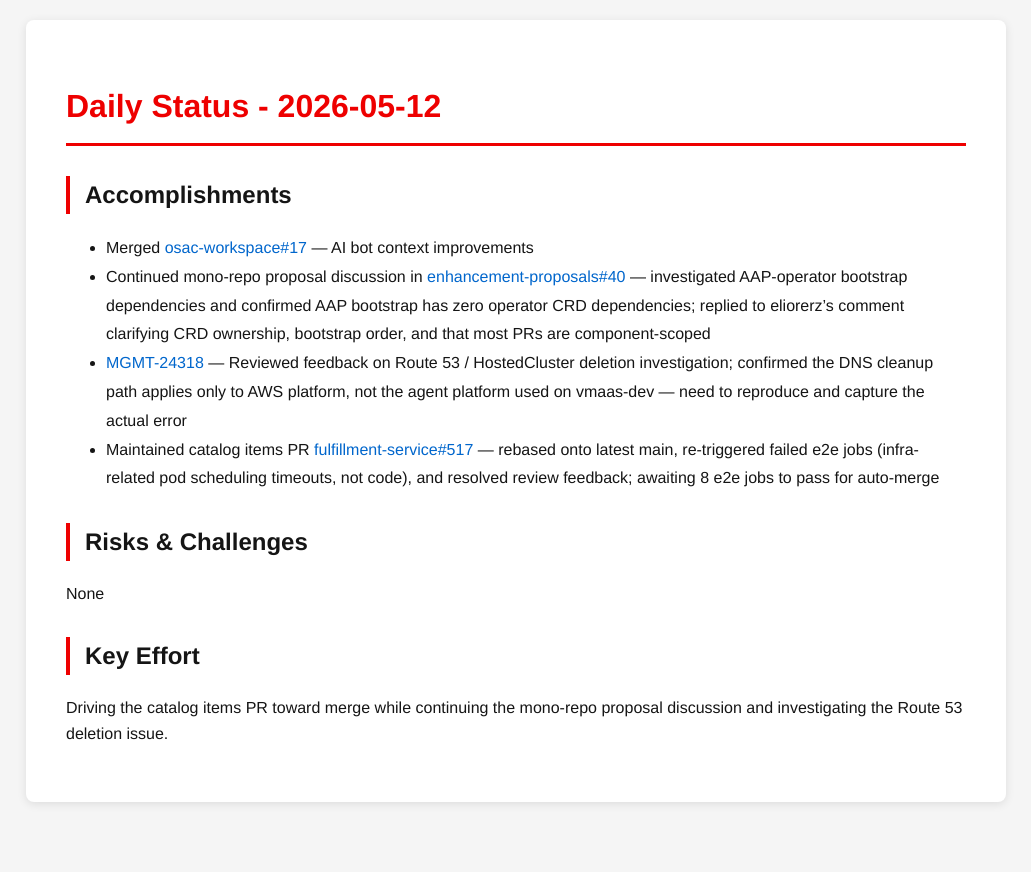
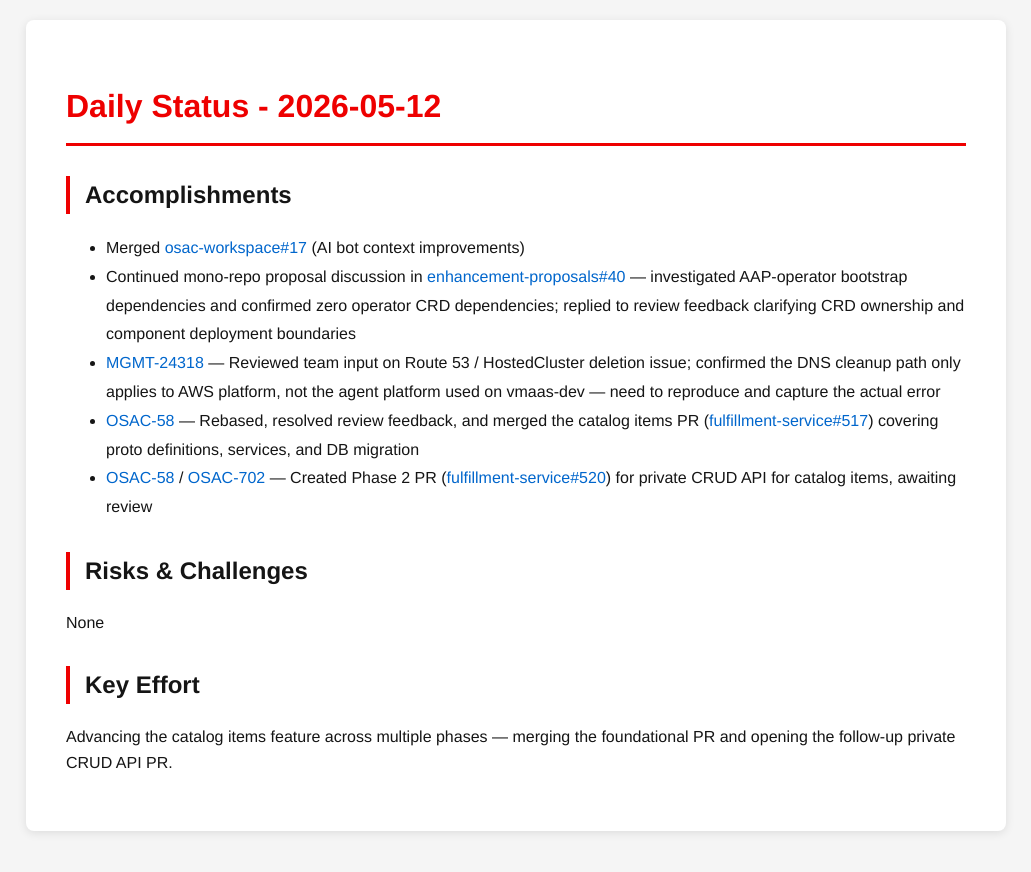
Before and after one commit to tzvatot/daily-status, a Jekyll site: the page built from 2026-05-12.md, in a window 1280 px wide. Shown: the top 872 px of the page, without its empty margins (124-1155 px from the left). Built offline with Jekyll 4.4.1, drawn with Linux system fonts in a browser that asks for light colours.

Commit message:
Daily status update - 2026-05-12

```diff
--- a/2026-05-12.md
+++ b/2026-05-12.md
@@ -7,13 +7,14 @@ date: 2026-05-12
 # Daily Status - 2026-05-12
 
 ## Accomplishments
-- Merged [osac-workspace#17](https://github.com/osac-project/osac-workspace/pull/17) — AI bot context improvements
-- Continued mono-repo proposal discussion in [enhancement-proposals#40](https://github.com/osac-project/enhancement-proposals/pull/40) — investigated AAP-operator bootstrap dependencies and confirmed AAP bootstrap has zero operator CRD dependencies; replied to eliorerz's comment clarifying CRD ownership, bootstrap order, and that most PRs are component-scoped
-- [MGMT-24318](https://issues.redhat.com/browse/MGMT-24318) — Reviewed feedback on Route 53 / HostedCluster deletion investigation; confirmed the DNS cleanup path applies only to AWS platform, not the agent platform used on vmaas-dev — need to reproduce and capture the actual error
-- Maintained catalog items PR [fulfillment-service#517](https://github.com/osac-project/fulfillment-service/pull/517) — rebased onto latest main, re-triggered failed e2e jobs (infra-related pod scheduling timeouts, not code), and resolved review feedback; awaiting 8 e2e jobs to pass for auto-merge
+- Merged [osac-workspace#17](https://github.com/osac-project/osac-workspace/pull/17) (AI bot context improvements)
+- Continued mono-repo proposal discussion in [enhancement-proposals#40](https://github.com/osac-project/enhancement-proposals/pull/40) — investigated AAP-operator bootstrap dependencies and confirmed zero operator CRD dependencies; replied to review feedback clarifying CRD ownership and component deployment boundaries
+- [MGMT-24318](https://redhat.atlassian.net/browse/MGMT-24318) — Reviewed team input on Route 53 / HostedCluster deletion issue; confirmed the DNS cleanup path only applies to AWS platform, not the agent platform used on vmaas-dev — need to reproduce and capture the actual error
+- [OSAC-58](https://redhat.atlassian.net/browse/OSAC-58) — Rebased, resolved review feedback, and merged the catalog items PR ([fulfillment-service#517](https://github.com/osac-project/fulfillment-service/pull/517)) covering proto definitions, services, and DB migration
+- [OSAC-58](https://redhat.atlassian.net/browse/OSAC-58) / [OSAC-702](https://redhat.atlassian.net/browse/OSAC-702) — Created Phase 2 PR ([fulfillment-service#520](https://github.com/osac-project/fulfillment-service/pull/520)) for private CRUD API for catalog items, awaiting review
 
 ## Risks & Challenges
 None
 
 ## Key Effort
-Driving the catalog items PR toward merge while continuing the mono-repo proposal discussion and investigating the Route 53 deletion issue.
+Advancing the catalog items feature across multiple phases — merging the foundational PR and opening the follow-up private CRUD API PR.
```
